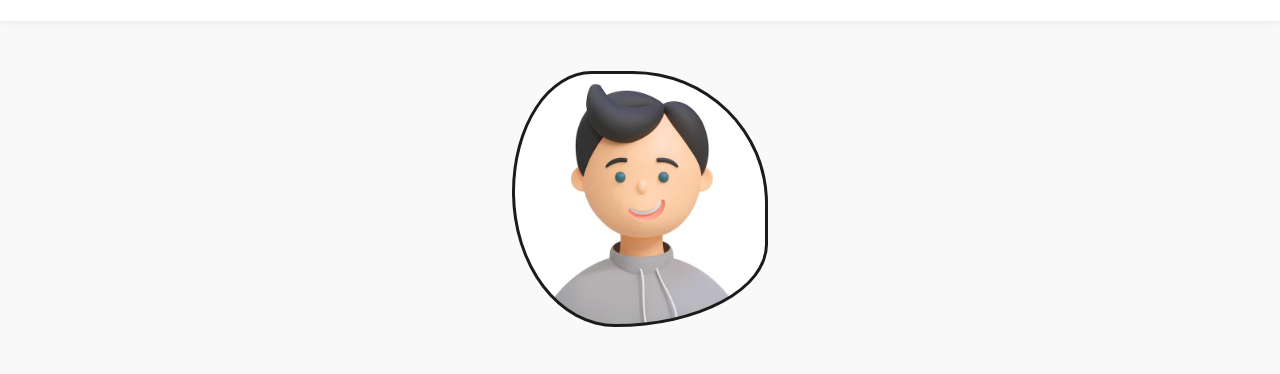
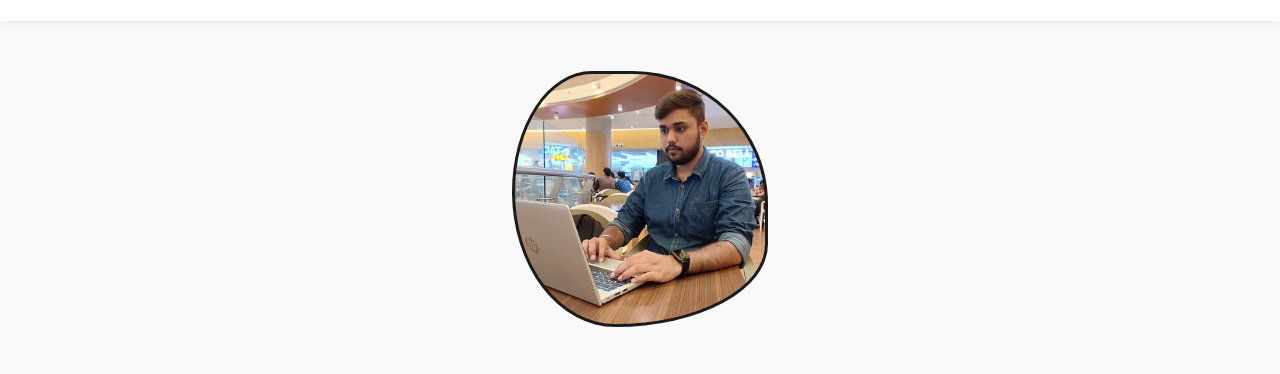
Before and after one commit to KunalShrivastava08/Portfolio, a plain HTML site: page index.html in a window 1280 px wide. Shown: the part 59-433 px from the top of the page. Drawn offline with Linux system fonts and the light colour scheme.

Commit message:
Added photo

```diff
--- a/styles.css
+++ b/styles.css
@@ -419,7 +419,7 @@ body{
     .hero_img_div {
         -webkit-animation: morph 8s ease-in-out infinite;
         animation: morph 8s ease-in-out infinite;
-        background-image: url(./assets/hero.jpg);
+        background-image: url(./assets/self.jpg);
         background-position: 50%;
         background-repeat: no-repeat;
         background-size: cover;
```
